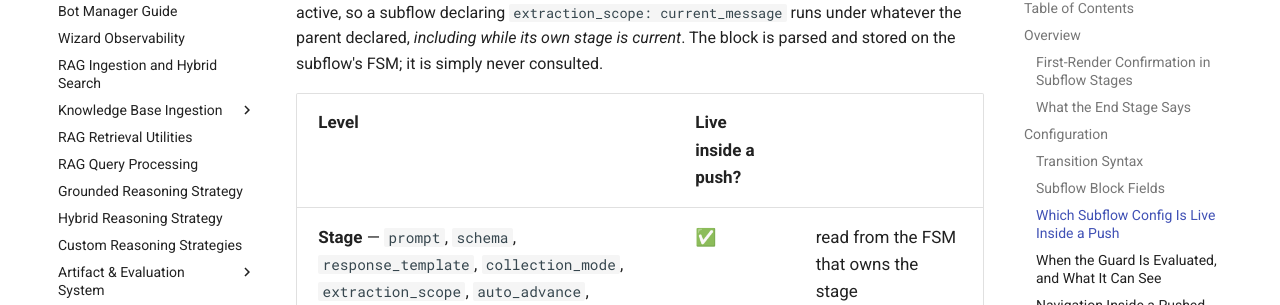
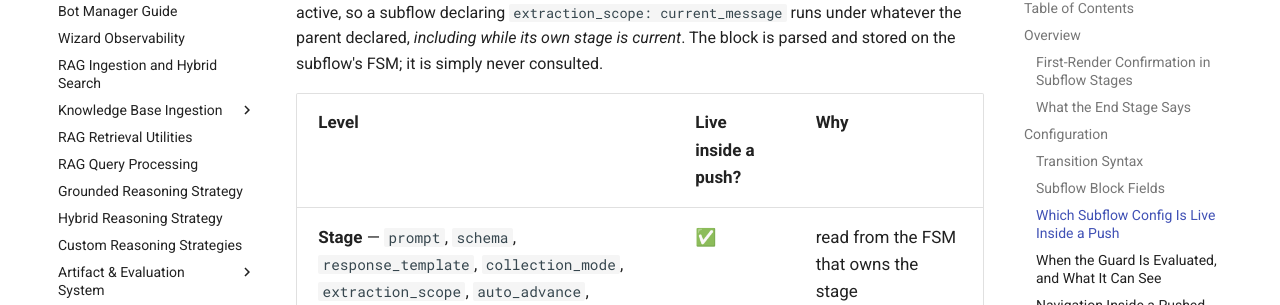
Before and after one commit to KBS-Labs/dataknobs, an MkDocs documentation site: the page built from docs/packages/bots/guides/wizard-subflows.md, in a window 1280 px wide and 900 px high, scrolled down 4657 px. Shown: the part 148-453 px from the top of the window. Built offline with MkDocs 1.6.1 and Material for MkDocs 9.7.7, drawn with Linux system fonts in a browser that asks for light colours; comment, search, counter and statistics services are not loaded.

Commit message:
docs(wizard): label the survival table's third column
Every other table in this file names all of its columns; this one left
the "why" column's header empty. Triage caught it.

Co-Authored-By: Claude Opus 5 (1M context) <noreply@anthropic.com>
Claude-Session: https://claude.ai/code/session_015tAoPE1NCa44gNgHfDQ7gs

```diff
--- a/packages/bots/docs/WIZARD_SUBFLOWS.md
+++ b/packages/bots/docs/WIZARD_SUBFLOWS.md
@@ -158,7 +158,7 @@ active, so a subflow declaring `extraction_scope: current_message` runs under
 whatever the parent declared, *including while its own stage is current*. The
 block is parsed and stored on the subflow's FSM; it is simply never consulted.
 
-| Level | Live inside a push? | |
+| Level | Live inside a push? | Why |
 |---|---|---|
 | **Stage** — `prompt`, `schema`, `response_template`, `collection_mode`, `extraction_scope`, `auto_advance`, `can_skip`, `skip_default`, `navigation`, and the rest | ✅ | read from the FSM that owns the stage |
 | **Transition** — a subflow guard's `condition` | ✅ | see [When the Guard Is Evaluated](#when-the-guard-is-evaluated-and-what-it-can-see) |
```
